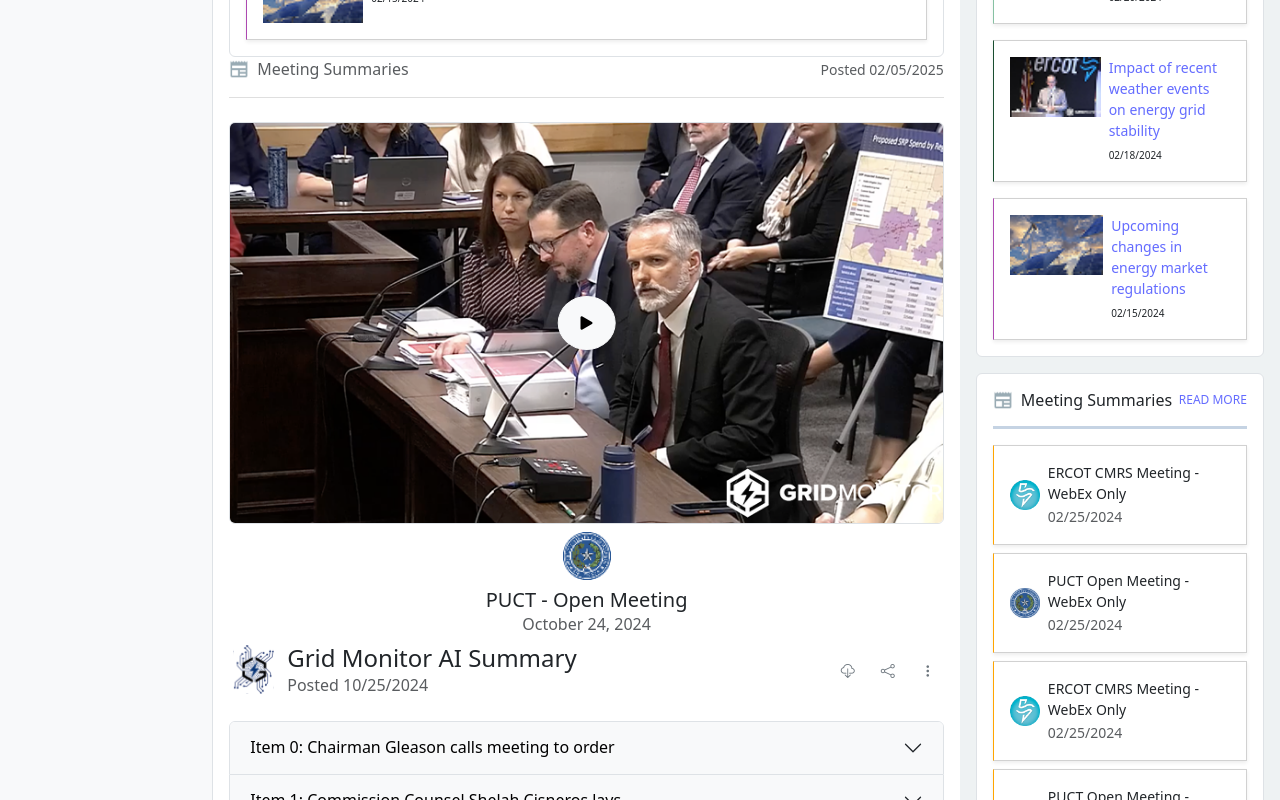
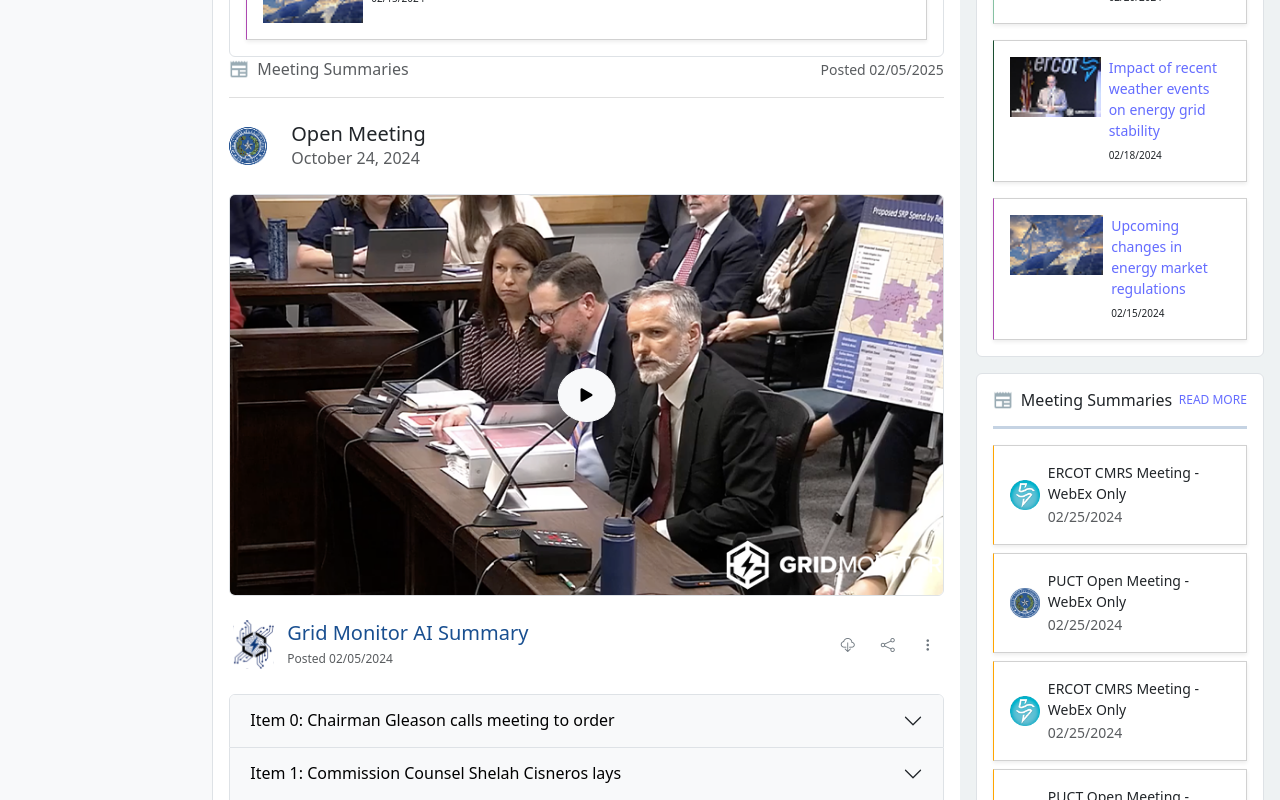
Before and after one commit to emilioazevedo/meeting-summary-page, a React (Vite) app: page /latest-news in a window 1280 px wide. Shown: the part 640-1440 px from the top of the page. Built offline with nearby package versions, Linux system fonts and the light colour scheme.

Commit message:
scrooling and other fixes

```diff
--- a/src/App.jsx
+++ b/src/App.jsx
@@ -11,6 +11,7 @@
 import MeetingVideo from './components/MeetingVideo';
 import MeetingInfo from './components/MeetingInfo';
 import MeetingAgendaItems from './components/MeetingAgendaItems';
+import GridMonitorAISummary from './components/GridMonitorAISummary';
 
 const App = () => {
   return (
@@ -61,8 +62,9 @@
               <Route path="/most-active-puct-filings" element={<MostActivePuctFilings />} />
             </Routes>
             <MeetingHeader />
+            <MeetingInfo />
             <MeetingVideo />
-            <MeetingInfo />
+            <GridMonitorAISummary />
             <MeetingAgendaItems />
             <RelatedControls />
             <RelatedMeetings />
--- /dev/null
+++ b/src/components/GridMonitorAISummary.jsx
@@ -0,0 +1,32 @@
+import React from 'react';
+import gmAiIcon from '../assets/GM AI.svg';
+
+const GridMonitorAISummary = () => {
+  return (
+    <div className="d-flex align-items-center">
+      <img
+        src={gmAiIcon}
+        alt="Grid Monitor AI"
+        className="me-2"
+        style={{ width: '50px', height: '50px' }}
+      />
+      <div>
+        <h4 className="mb-0" style={{ color: '#194f90', fontSize: '20px'}}>Grid Monitor AI Summary</h4>
+        <span className="text-muted" style={{fontSize: '12px'}}>Posted 02/05/2024</span>
+      </div>
+      <div className="ms-auto">
+        <button className="btn btn-link btn-sm me-2">
+          <i className="bi bi-cloud-download"></i>
+        </button>
+        <button className="btn btn-link btn-sm me-2">
+          <i className="bi bi-share"></i>
+        </button>
+        <button className="btn btn-link btn-sm">
+          <i className="bi bi-three-dots-vertical"></i>
+        </button>
+      </div>
+    </div>
+  );
+};
+
+export default GridMonitorAISummary;
--- a/src/components/LatestNews.jsx
+++ b/src/components/LatestNews.jsx
@@ -18,7 +18,7 @@
       </div>
       <hr style={{ borderColor: '#194F90', borderWidth: '3px' }} /> {/* Updated blue color */}
       <div className="d-flex flex-column gap-3">
-        <div className="news-item card shadow-sm" style={{ borderLeft: '2px solid #d8aa0b', borderRadius: '0', borderWidth: '1px' }}>
+        <div className="news-item card shadow-sm" style={{ borderLeft: '2.5px solid #d8aa0b', borderRadius: '0', borderWidth: '1px' }}>
           <div className="d-flex gap-2 card-body align-items-start">
             <img src={news1} alt="news" style={{ width: '100px', height: '60px' }} />
             <div>
@@ -27,7 +27,7 @@
             </div>
           </div>
         </div>
-        <div className="news-item card shadow-sm" style={{ borderLeft: '2px solid #194F90', borderRadius: '0', borderWidth: '1px' }}>
+        <div className="news-item card shadow-sm" style={{ borderLeft: '3px solid #194F90', borderRadius: '0', borderWidth: '1px' }}>
           <div className="d-flex gap-2 card-body align-items-start">
             <img src={news2} alt="news" style={{ width: '100px', height: '60px' }} />
             <div>
@@ -36,7 +36,7 @@
             </div>
           </div>
         </div>
-        <div className="news-item card shadow-sm" style={{ borderLeft: '2px solid #86c1a3', borderRadius: '0', borderWidth: '1px' }}>
+        <div className="news-item card shadow-sm" style={{ borderLeft: '2.5px solid #86c1a3', borderRadius: '0', borderWidth: '1px' }}>
           <div className="d-flex gap-2 card-body align-items-start">
             <img src={news3} alt="news" style={{ width: '100px', height: '60px' }} />
             <div>
@@ -45,7 +45,7 @@
             </div>
           </div>
         </div>
-        <div className="news-item card shadow-sm" style={{ borderLeft: '2px solid #194e30', borderRadius: '0', borderWidth: '1px' }}>
+        <div className="news-item card shadow-sm" style={{ borderLeft: '2.5px solid #194e30', borderRadius: '0', borderWidth: '1px' }}>
           <div className="d-flex gap-2 card-body align-items-start">
             <img src={news4} alt="news" style={{ width: '100px', height: '60px' }} />
             <div>
@@ -54,7 +54,7 @@
             </div>
           </div>
         </div>
-        <div className="news-item card shadow-sm" style={{ borderLeft: '2px solid #ad48b1', borderRadius: '0', borderWidth: '1px' }}>
+        <div className="news-item card shadow-sm" style={{ borderLeft: '2.5px solid #ad48b1', borderRadius: '0', borderWidth: '1px' }}>
           <div className="d-flex gap-2 card-body align-items-start">
             <img src={news5} alt="news" style={{ width: '100px', height: '60px' }} />
             <div>
--- a/src/components/MeetingAgendaItems.jsx
+++ b/src/components/MeetingAgendaItems.jsx
@@ -24,7 +24,7 @@
   ];
 
   return (
-    <div className="accordion mb-4" id="agendaAccordion" style={{ maxHeight: '500px', overflowY: 'auto' }}>
+    <div className="accordion mb-5 mt-4" id="agendaAccordion" style={{ maxHeight: '500px', overflowY: 'auto' }}>
       {agendaItems.map((item) => (
         <div key={item.number} className="accordion-item">
           <h2 className="accordion-header" id={`heading${item.number}`}>
--- a/src/components/MeetingInfo.jsx
+++ b/src/components/MeetingInfo.jsx
@@ -1,41 +1,23 @@
 import React from 'react';
 import pucSealLogo from '../assets/puc-seal-logo 1.png';
-import gmAiIcon from '../assets/GM AI.svg';
 
 const MeetingInfo = () => {
   return (
     <div className="mt-2 mb-4">
-      <div className="d-flex flex-column align-items-center mb-2">
-        <img
-          src={pucSealLogo}
-          alt="PUC Seal Logo"
-          className="mb-2"
-          style={{ width: '48px', height: '48px' }}
-        />
-        <h4 className="mb-0" style={{ fontSize: '20px' }}>PUCT - Open Meeting</h4>
-        <p className="text-muted mb-0" style={{ fontSize: '16px' }}>October 24, 2024</p>
-      </div>
-      <div className="d-flex align-items-center">
-        <img
-          src={gmAiIcon}
-          alt="Grid Monitor AI"
-          className="me-2"
-          style={{ width: '50px', height: '50px' }}
-        />
-        <div>
-          <h4 className="mb-0">Grid Monitor AI Summary</h4>
-          <span className="text-muted">Posted 10/25/2024</span>
+      <div className="d-flex align-items-center mb-2">
+        <div className="d-flex flex-column align-items-center me-2">
+          <img
+            src={pucSealLogo}
+            alt="PUC Seal Logo"
+            style={{ width: '38px', height: '38px' }}
+          />
+          <h4 className="mb-0" style={{ fontSize: '14px', color: '#194f90' }}></h4>
         </div>
-        <div className="ms-auto">
-          <button className="btn btn-link btn-sm me-2">
-            <i className="bi bi-cloud-download"></i>
-          </button>
-          <button className="btn btn-link btn-sm me-2">
-            <i className="bi bi-share"></i>
-          </button>
-          <button className="btn btn-link btn-sm">
-            <i className="bi bi-three-dots-vertical"></i>
-          </button>
+        <div className="ms-3">
+          <div className="d-flex flex-column">
+            <h4 className="mb-0" style={{ fontSize: '20px' }}>Open Meeting</h4>
+            <p className="text-muted mb-0" style={{ fontSize: '16px' }}>October 24, 2024</p>
+          </div>
         </div>
       </div>
     </div>
--- a/src/components/MeetingSummaries.jsx
+++ b/src/components/MeetingSummaries.jsx
@@ -15,7 +15,7 @@
       </div>
       <hr style={{ borderColor: '#194F90', borderWidth: '3px' }} /> {/* Updated blue color */}
       <div className="d-flex flex-column gap-2">
-        <div className="meeting-item card shadow-sm" style={{ borderLeft: '2px solid orange', borderRadius: '0', borderWidth: '1px' }}>
+        <div className="meeting-item card shadow-sm" style={{ borderLeft: '2.5px solid orange', borderRadius: '0', borderWidth: '1px' }}>
           <div className="d-flex align-items-center gap-2 card-body">
             <img src={ercotIcon} alt="Ercot" style={{ width: '30px', height: '30px' }} />
             <div>
@@ -24,7 +24,7 @@
             </div>
           </div>
         </div>
-        <div className="meeting-item card shadow-sm" style={{ borderLeft: '2px solid orange', borderRadius: '0', borderWidth: '1px' }}>
+        <div className="meeting-item card shadow-sm" style={{ borderLeft: '2.5px solid orange', borderRadius: '0', borderWidth: '1px' }}>
           <div className="d-flex align-items-center gap-2 card-body">
             <img src={puctSealLogo} alt="PUCT" style={{ width: '30px', height: '30px' }} />
             <div>
@@ -33,7 +33,7 @@
             </div>
           </div>
         </div>
-        <div className="meeting-item card shadow-sm" style={{ borderLeft: '2px solid orange', borderRadius: '0', borderWidth: '1px' }}>
+        <div className="meeting-item card shadow-sm" style={{ borderLeft: '2.5px solid orange', borderRadius: '0', borderWidth: '1px' }}>
           <div className="d-flex align-items-center gap-2 card-body">
             <img src={ercotIcon} alt="ERCOT" style={{ width: '30px', height: '30px' }} />
             <div>
@@ -42,7 +42,7 @@
             </div>
           </div>
         </div>
-        <div className="meeting-item card shadow-sm" style={{ borderLeft: '2px solid orange', borderRadius: '0', borderWidth: '1px' }}>
+        <div className="meeting-item card shadow-sm" style={{ borderLeft: '2.5px solid orange', borderRadius: '0', borderWidth: '1px' }}>
           <div className="d-flex align-items-center gap-2 card-body">
             <img src={puctSealLogo} alt="PUC Seal Logo" style={{ width: '30px', height: '30px' }} />
             <div>
@@ -51,7 +51,7 @@
             </div>
           </div>
         </div>
-        <div className="meeting-item card shadow-sm" style={{ borderLeft: '2px solid orange', borderRadius: '0', borderWidth: '1px' }}>
+        <div className="meeting-item card shadow-sm" style={{ borderLeft: '2.5px solid orange', borderRadius: '0', borderWidth: '1px' }}>
           <div className="d-flex align-items-center gap-2 card-body">
             <img src={ercotIcon} alt="ERCOT" style={{ width: '30px', height: '30px' }} />
             <div>
--- a/src/components/MeetingVideo.jsx
+++ b/src/components/MeetingVideo.jsx
@@ -4,7 +4,7 @@
 
 const MeetingVideo = () => {
   return (
-    <div className="position-relative mb-2"> {/* Reduced bottom margin */}
+    <div className="position-relative mb-4" style={{ marginBottom: '50px' }}> {/* Added margin-bottom */}
       <div className="ratio ratio-16x9">
         <img
           src={videoPlayer}
--- a/src/index.css
+++ b/src/index.css
@@ -5,7 +5,7 @@
 
   color-scheme: light dark;
   color: rgba(255, 255, 255, 0.87);
-  background-color: #242424;
+  background-color: #c72525;
 
   font-synthesis: none;
   text-rendering: optimizeLegibility;
@@ -58,7 +58,7 @@
 
 @media (prefers-color-scheme: light) {
   :root {
-    color: #213547;
+    color: #ffffff;
     background-color: #ffffff;
   }
   a:hover {
@@ -100,7 +100,7 @@
 
 .btn-outline-secondary:hover {
   color: #fff;
-  background-color: #6c757d;
+  background-color: #194f90;
   border-color: #6c757d;
 }
 
```
Also changed, not shown: 1 other file (tests, documents, lock files or other folders).
